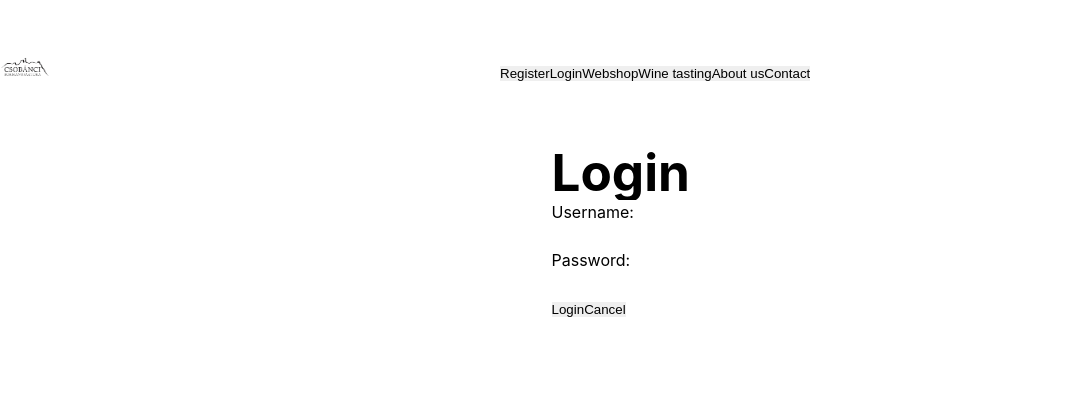
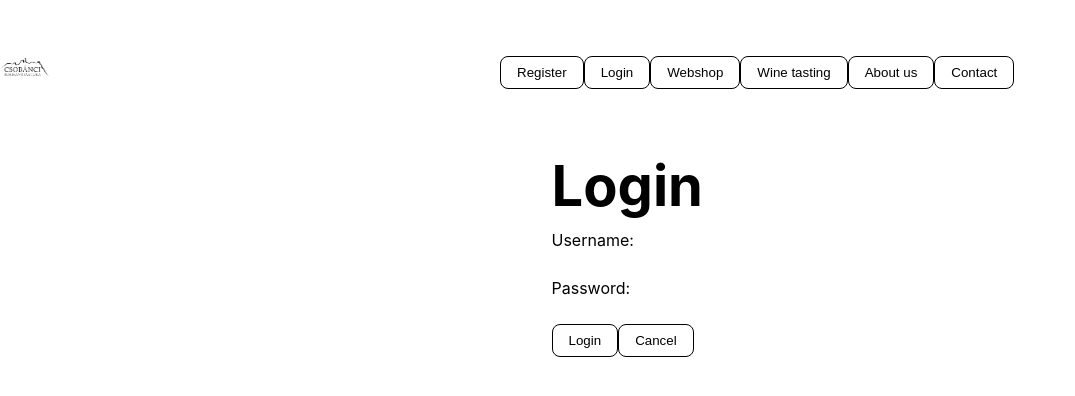
Before and after one commit to Tyna1992/PetProject, a React (Vite) app in the folder VineyardSite/Client/VineyardSiteClient/: page /login in a window 1280 px wide. Shown: the top 396 px of the page, without its empty margins (0-1075 px from the left). Built offline with nearby package versions, Linux system fonts and the light colour scheme; no server answers.

Commit message:
fix: button and navbar design corrected

```diff
--- a/VineyardSite/Client/VineyardSiteClient/src/index.css
+++ b/VineyardSite/Client/VineyardSiteClient/src/index.css
@@ -24,7 +24,7 @@
 .Layout{
   display: flex;
   flex-direction: column;
-  justify-content: flex-start;
+  justify-content:flex-start ;
     align-items: center;
     height: 100dvh;
     width: 100dvw;
@@ -33,16 +33,17 @@
 .links{
   display:flex;
   gap: 1rem;
-    justify-content: space-evenly;
+  justify-content: space-evenly;
   align-items: center;
   height: 100%;
-  width: 90%;
+  width: 50%;
 }
 
 .image {
   width: 10%;
   height: 100%;
   overflow-y: hidden;
+
 
 }
 
@@ -77,8 +78,8 @@
   background-color: transparent;
   cursor: pointer;
   transition: border-color 0.25s;
-  padding-right: 50px;
-  padding-left: 80px;
+  padding-right: 3.125rem;
+  padding-left: 3.125rem;
   width: auto;
 
 }
@@ -142,14 +143,22 @@ body {
   place-items: center;
   min-width: 320px;
   min-height: 100vh;
+
 }
 
 h1 {
-  font-size: 3.2em;
-  line-height: 1.1;
+  font-size: 3.5em;
+  line-height: 1.5;
+
 }
 
-
+button{
+  background-color: white;
+  color: black;
+    border: 1px solid black;
+    border-radius: 8px;
+    padding: 0.6em 1.2em;
+}
 
 
 button:hover {
```
